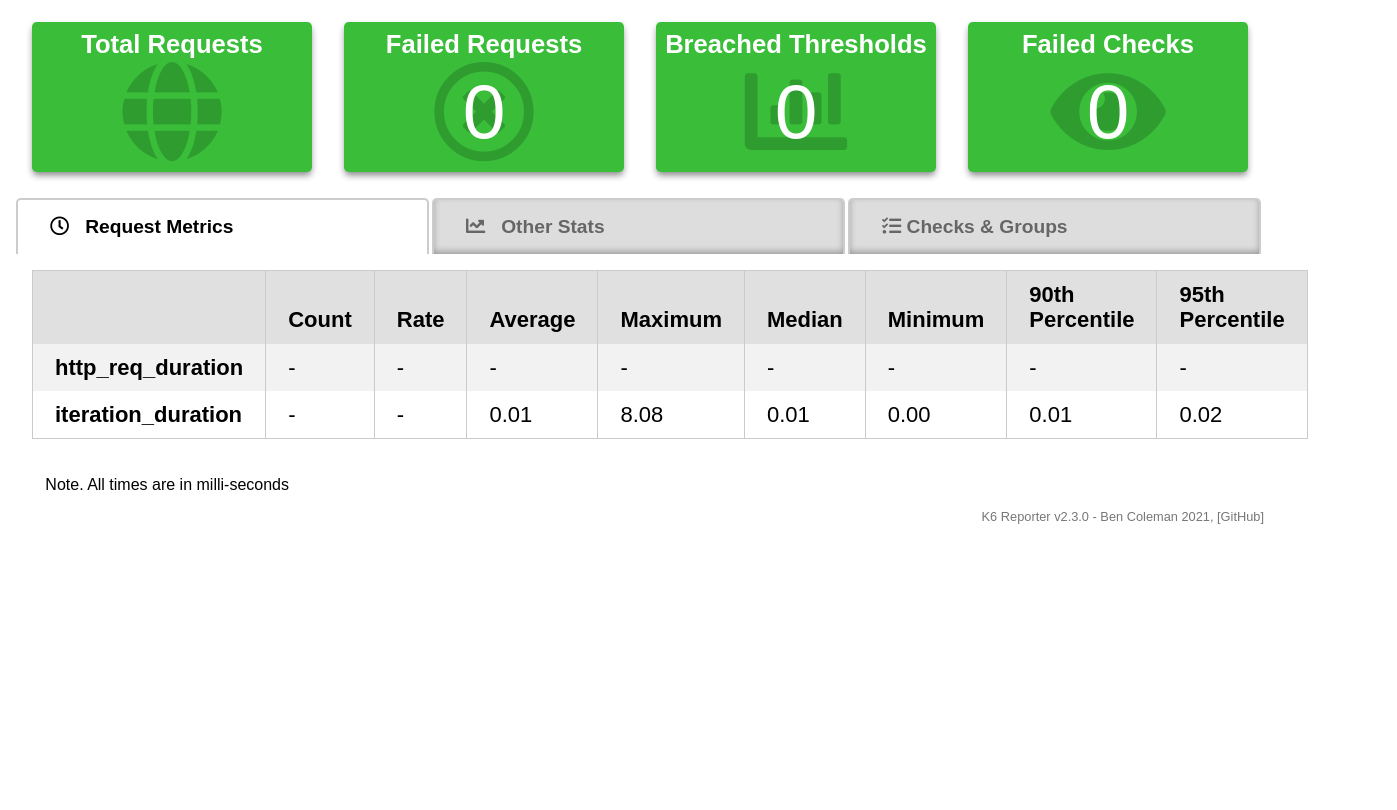
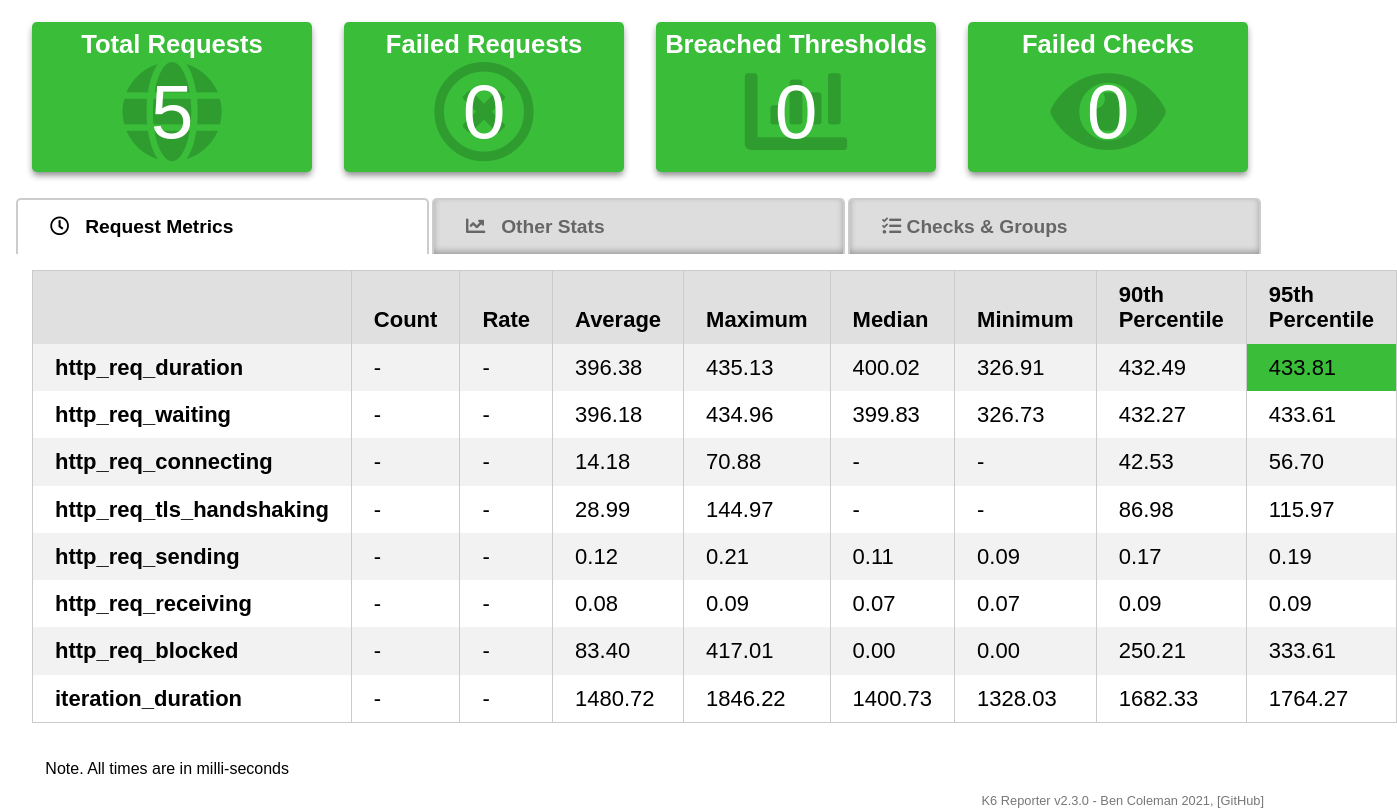
Before and after one commit to rodrigosalles7/performance-test-reports, a plain HTML site: page soak-tests/reports/indexSoak.html in a window 1280 px wide. Shown: the part 82-892 px from the top of the page, 1397 px wide, since content can reach past the window. Before the commit the page ends 800 px from the top, so only its background shows below. Drawn offline with nearby package versions, Linux system fonts and the light colour scheme.

Commit message:
deploy: rodrigosalles7/performance-tests@f6b747ba5c54ad0cbb84f45e82e5c6053c562015

```diff
--- a/soak-tests/reports/indexSoak.html
+++ b/soak-tests/reports/indexSoak.html
@@ -9,7 +9,7 @@
     <link rel="shortcut icon" href="https://raw.githubusercontent.com/benc-uk/k6-reporter/main/assets/icon.png" type="image/png">
 
     <meta name="viewport" content="width=device-width, initial-scale=1.0" />
-    <title>K6 Load Test: 2025-02-17 19:08</title>
+    <title>K6 Load Test: 2025-02-17 19:13</title>
     <style>
       body {
         margin: 1rem;
@@ -138,14 +138,14 @@
   <body>
     <h1>
       <svg style="vertical-align:middle" width="50" height="45" viewBox="0 0 50 45" fill="none" class="footer-module--logo--_lkxx"><path d="M31.968 34.681a2.007 2.007 0 002.011-2.003c0-1.106-.9-2.003-2.011-2.003a2.007 2.007 0 00-2.012 2.003c0 1.106.9 2.003 2.012 2.003z" fill="#7D64FF"></path><path d="M39.575 0L27.154 16.883 16.729 9.31 0 45h50L39.575 0zM23.663 37.17l-2.97-4.072v4.072h-2.751V22.038l2.75 1.989v7.66l3.659-5.014 2.086 1.51-3.071 4.21 3.486 4.776h-3.189v.001zm8.305.17c-2.586 0-4.681-2.088-4.681-4.662 0-1.025.332-1.972.896-2.743l4.695-6.435 2.086 1.51-2.239 3.07a4.667 4.667 0 013.924 4.6c0 2.572-2.095 4.66-4.681 4.66z" fill="#7D64FF"></path></svg>
-      &nbsp; K6 Load Test: 2025-02-17 19:08
+      &nbsp; K6 Load Test: 2025-02-17 19:13
     </h1>
 
     <div class="row">
       <div class="box">
         <i class="fas fa-globe icon"></i>
         <h4>Total Requests</h4>
-        <div class="bignum"></div>
+        <div class="bignum">5</div>
         <div class="bignum"></div>
       </div>
 
@@ -202,7 +202,83 @@
 
 
 
+                  <td class="">396.38</td>
+
+
+
+                  <td class="">435.13</td>
+
+
+
+                  <td class="">400.02</td>
+
+
+
+                  <td class="">326.91</td>
+
+
+
+                  <td class="">432.49</td>
+
+
+
+                  <td class="good">433.81</td>
+
+              </tr>
+
+              <tr>
+                <td><b>http_req_waiting</b></td>
+
+
                   <td>-</td>
+
+
+
+                  <td>-</td>
+
+
+
+                  <td class="">396.18</td>
+
+
+
+                  <td class="">434.96</td>
+
+
+
+                  <td class="">399.83</td>
+
+
+
+                  <td class="">326.73</td>
+
+
+
+                  <td class="">432.27</td>
+
+
+
+                  <td class="">433.61</td>
+
+              </tr>
+
+              <tr>
+                <td><b>http_req_connecting</b></td>
+
+
+                  <td>-</td>
+
+
+
+                  <td>-</td>
+
+
+
+                  <td class="">14.18</td>
+
+
+
+                  <td class="">70.88</td>
 
 
 
@@ -214,6 +290,18 @@
 
 
 
+                  <td class="">42.53</td>
+
+
+
+                  <td class="">56.70</td>
+
+              </tr>
+
+              <tr>
+                <td><b>http_req_tls_handshaking</b></td>
+
+
                   <td>-</td>
 
 
@@ -222,7 +310,135 @@
 
 
 
+                  <td class="">28.99</td>
+
+
+
+                  <td class="">144.97</td>
+
+
+
                   <td>-</td>
+
+
+
+                  <td>-</td>
+
+
+
+                  <td class="">86.98</td>
+
+
+
+                  <td class="">115.97</td>
+
+              </tr>
+
+              <tr>
+                <td><b>http_req_sending</b></td>
+
+
+                  <td>-</td>
+
+
+
+                  <td>-</td>
+
+
+
+                  <td class="">0.12</td>
+
+
+
+                  <td class="">0.21</td>
+
+
+
+                  <td class="">0.11</td>
+
+
+
+                  <td class="">0.09</td>
+
+
+
+                  <td class="">0.17</td>
+
+
+
+                  <td class="">0.19</td>
+
+              </tr>
+
+              <tr>
+                <td><b>http_req_receiving</b></td>
+
+
+                  <td>-</td>
+
+
+
+                  <td>-</td>
+
+
+
+                  <td class="">0.08</td>
+
+
+
+                  <td class="">0.09</td>
+
+
+
+                  <td class="">0.07</td>
+
+
+
+                  <td class="">0.07</td>
+
+
+
+                  <td class="">0.09</td>
+
+
+
+                  <td class="">0.09</td>
+
+              </tr>
+
+              <tr>
+                <td><b>http_req_blocked</b></td>
+
+
+                  <td>-</td>
+
+
+
+                  <td>-</td>
+
+
+
+                  <td class="">83.40</td>
+
+
+
+                  <td class="">417.01</td>
+
+
+
+                  <td class="">0.00</td>
+
+
+
+                  <td class="">0.00</td>
+
+
+
+                  <td class="">250.21</td>
+
+
+
+                  <td class="">333.61</td>
 
               </tr>
 
@@ -238,27 +454,27 @@
 
 
 
-                  <td class="">0.01</td>
+                  <td class="">1480.72</td>
 
 
 
-                  <td class="">8.08</td>
+                  <td class="">1846.22</td>
 
 
 
-                  <td class="">0.01</td>
+                  <td class="">1400.73</td>
 
 
 
-                  <td class="">0.00</td>
+                  <td class="">1328.03</td>
 
 
 
-                  <td class="">0.01</td>
+                  <td class="">1682.33</td>
 
 
 
-                  <td class="">0.02</td>
+                  <td class="">1764.27</td>
 
               </tr>
 
@@ -281,13 +497,20 @@
       <div class="tab">
         <div class="row">
 
+            <div class="box metricbox">
+              <h4>Checks</h4>
+              <i class="fas fa-eye icon"></i>
+              <div class="row"><div>Passed</div><div>10</div></div>
+              <div class="row"><div>Failed</div><div>0</div></div>
+            </div>
+
 
 
             <div class="box metricbox">
               <h4>Iterations</h4>
               <i class="fas fa-redo icon"></i>
-              <div class="row"><div>Total</div><div>78346</div></div>
-              <div class="row"><div>Rate</div><div>13056.73/s</div></div>
+              <div class="row"><div>Total</div><div>5</div></div>
+              <div class="row"><div>Rate</div><div>0.68/s</div></div>
             </div>
 
 
@@ -303,14 +526,14 @@
           <div class="box metricbox">
             <h4>Requests</h4>
             <i class="fas fa-globe icon"></i>
-            <div class="row"><div>Total</div><div></div></div>
-            <div class="row"><div>Rate</div><div></div></div>
+            <div class="row"><div>Total</div><div>5</div></div>
+            <div class="row"><div>Rate</div><div>0.68/s</div></div>
           </div>
 
           <div class="box metricbox">
             <h4>Data Received</h4>
             <i class="fas fa-cloud-download-alt icon"></i>
-            <div class="row"><div>Total</div><div>0.00 MB</div></div>
+            <div class="row"><div>Total</div><div>0.01 MB</div></div>
             <div class="row"><div>Rate</div><div>0.00 mB/s</div></div>
           </div>
 
@@ -340,6 +563,14 @@
             </tr>
           </thead>
 
+            <tr class="checkDetails ">
+              <td width="50%">status é 201</td><td>5</td><td>0</td>
+            </tr>
+
+            <tr class="checkDetails ">
+              <td width="50%">tempo de resposta &lt; 1000ms</td><td>5</td><td>0</td>
+            </tr>
+
         </table>
       </div>
       <!-- ---- end tab ---- -->
```
